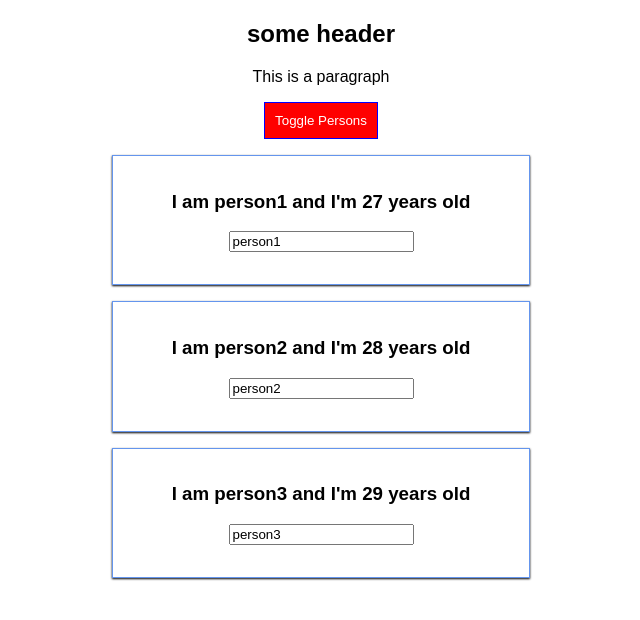
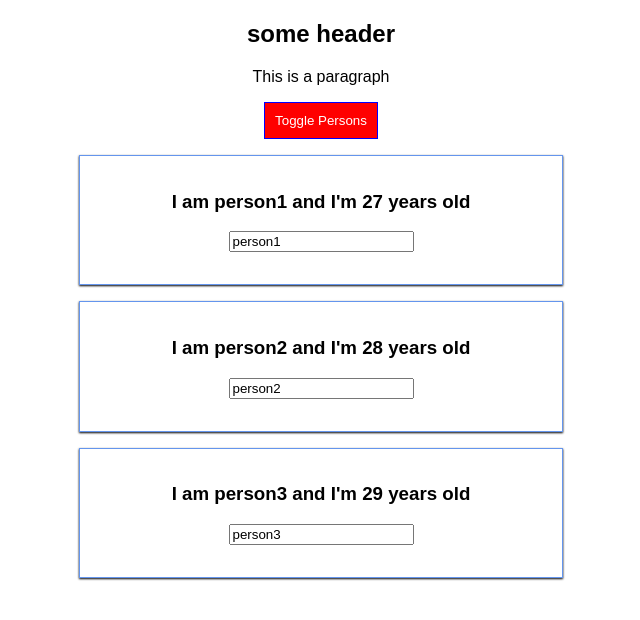
Before and after one commit to nagarajyahoo/firstreactapp, a React app: page / in a window 1280 px wide. Both pictures are taken after a click on the button "Toggle Persons". Shown: the top 620 px of the page, without its empty margins (319-959 px from the left). Built offline with nearby package versions, Linux system fonts and the light colour scheme.

Commit message:
nmr: added @media for person css class

```diff
--- a/src/Person/Person.css
+++ b/src/Person/Person.css
@@ -6,3 +6,9 @@
     margin: 16px auto;
     padding: 16px;
 }
+
+@media (min-width: 500px) {
+    .Person {
+        width: 450px;
+    }
+}
```
